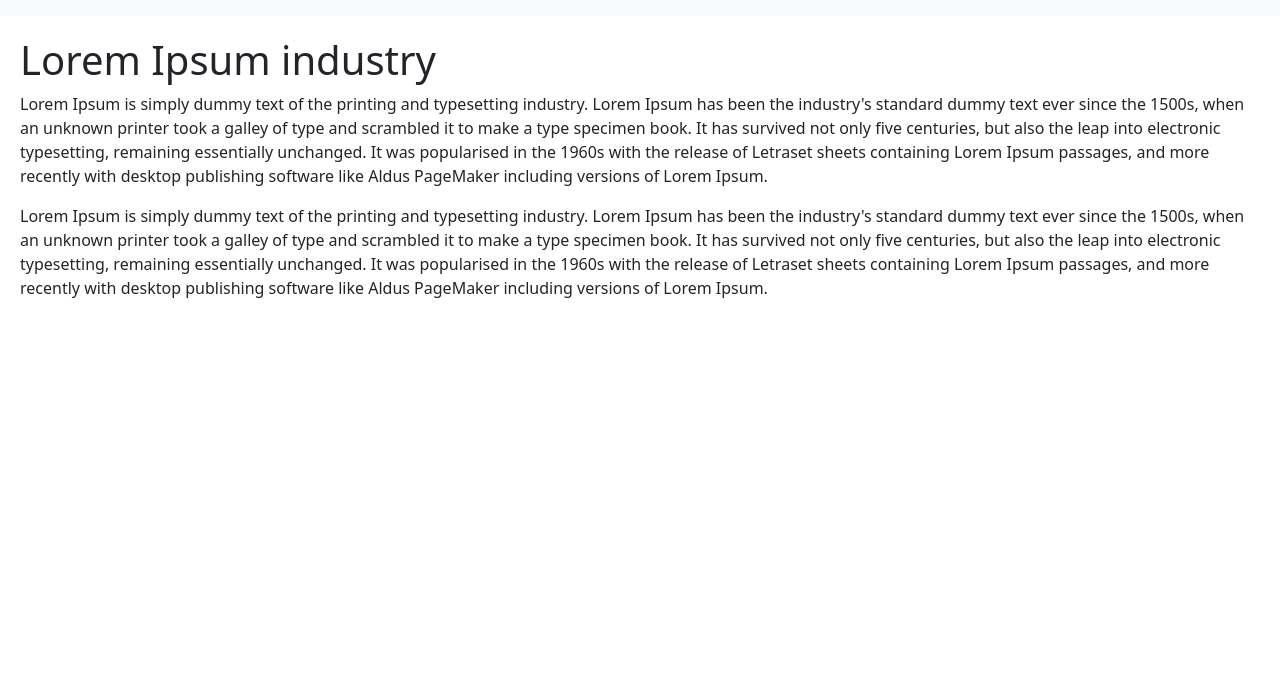
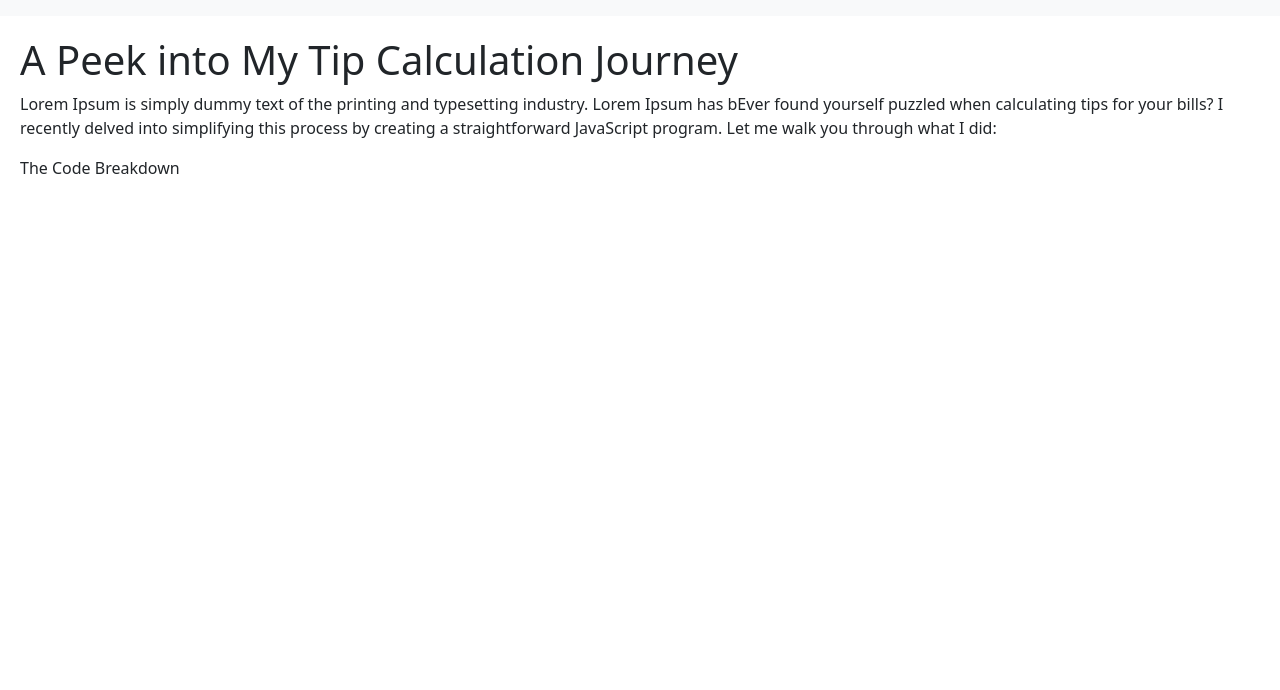
Before and after one commit to aaamorek91/Portfolio, an Eleventy site: page src/blog.njk in a window 1280 px wide. Shown: the part 110-800 px from the top of the page. Built offline with nearby package versions, Linux system fonts and the light colour scheme; Eleventy itself is replaced by a stand-in of ours; files that its build step writes are made by us from their sources.

Commit message:
adding 2 screenshots

```diff
--- a/src/_includes/header.njk
+++ b/src/_includes/header.njk
@@ -41,4 +41,5 @@
   </div>
 </nav>
 
+
 <!--NAV BAR BOOTSRTAP END -->
--- a/src/blog.njk
+++ b/src/blog.njk
@@ -17,9 +17,13 @@ layout: 'base.njk'
 </style>
 <main class="blog-container">
 <article class="blog-content">
-    <h1 class="blog-header"> Lorem Ipsum industry </h1>
-    <p>Lorem Ipsum is simply dummy text of the printing and typesetting industry. Lorem Ipsum has been the industry's standard dummy text ever since the 1500s, when an unknown printer took a galley of type and scrambled it to make a type specimen book. It has survived not only five centuries, but also the leap into electronic typesetting, remaining essentially unchanged. It was popularised in the 1960s with the release of Letraset sheets containing Lorem Ipsum passages, and more recently with desktop publishing software like Aldus PageMaker including versions of Lorem Ipsum.<p>
+    <h1 class="blog-header"> A Peek into My Tip Calculation Journey </h1>
+    <p>Lorem Ipsum is simply dummy text of the printing and typesetting industry. Lorem Ipsum has bEver found yourself puzzled when calculating tips for your bills? I recently delved into simplifying this process by creating a straightforward JavaScript program. Let me walk you through what I did:<p>
 
-         <p>Lorem Ipsum is simply dummy text of the printing and typesetting industry. Lorem Ipsum has been the industry's standard dummy text ever since the 1500s, when an unknown printer took a galley of type and scrambled it to make a type specimen book. It has survived not only five centuries, but also the leap into electronic typesetting, remaining essentially unchanged. It was popularised in the 1960s with the release of Letraset sheets containing Lorem Ipsum passages, and more recently with desktop publishing software like Aldus PageMaker including versions of Lorem Ipsum.<p>
+         <p>The Code Breakdown<p>
+
+
+
 </article>
+
 </main>
```
Also changed, not shown: src/assets/img/b-post1.jpg (added), src/assets/img/b-post2.jpg (added), 3 other files.
